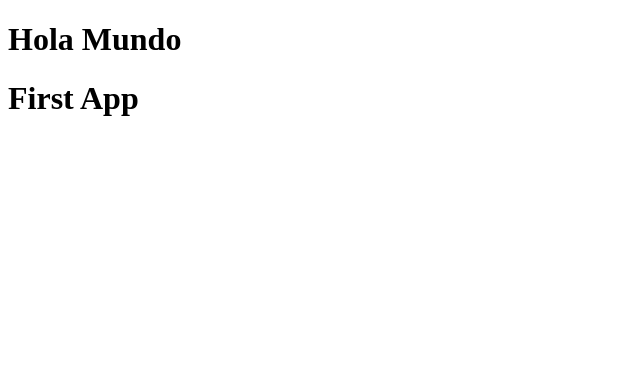
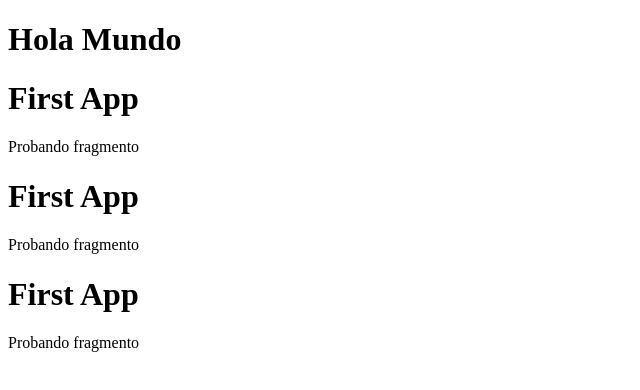
Before and after one commit to kevinarevaloxd/curso-react-vite, a React (Vite) app: page / in a window 1280 px wide. Shown: the top 390 px of the page, without its empty margins (0-640 px from the left). Built offline with nearby package versions, Linux system fonts and the light colour scheme.

Commit message:
Uso de fragmentos

```diff
--- a/src/FirstApp.jsx
+++ b/src/FirstApp.jsx
@@ -1,5 +1,19 @@
+import { Fragment } from "react"
+
+//Uso de fragmentos
+//Se puede ver en los nodos padres: <Fragment></Fragment> o <></>
+//Es un agrupador de otros elementos JSX, siempre deben ir dentro de un nodo padre
+//Pueden haber tantos elementos como queramos dentro del nodo padre
+
 export const FirstApp = () => {
     return (
-        <h1>First App</h1>
+        <>
+            <h1>First App</h1>
+            <p>Probando fragmento</p>
+            <h1>First App</h1>
+            <p>Probando fragmento</p>
+            <h1>First App</h1>
+            <p>Probando fragmento</p>
+        </>
     )
 }
```
